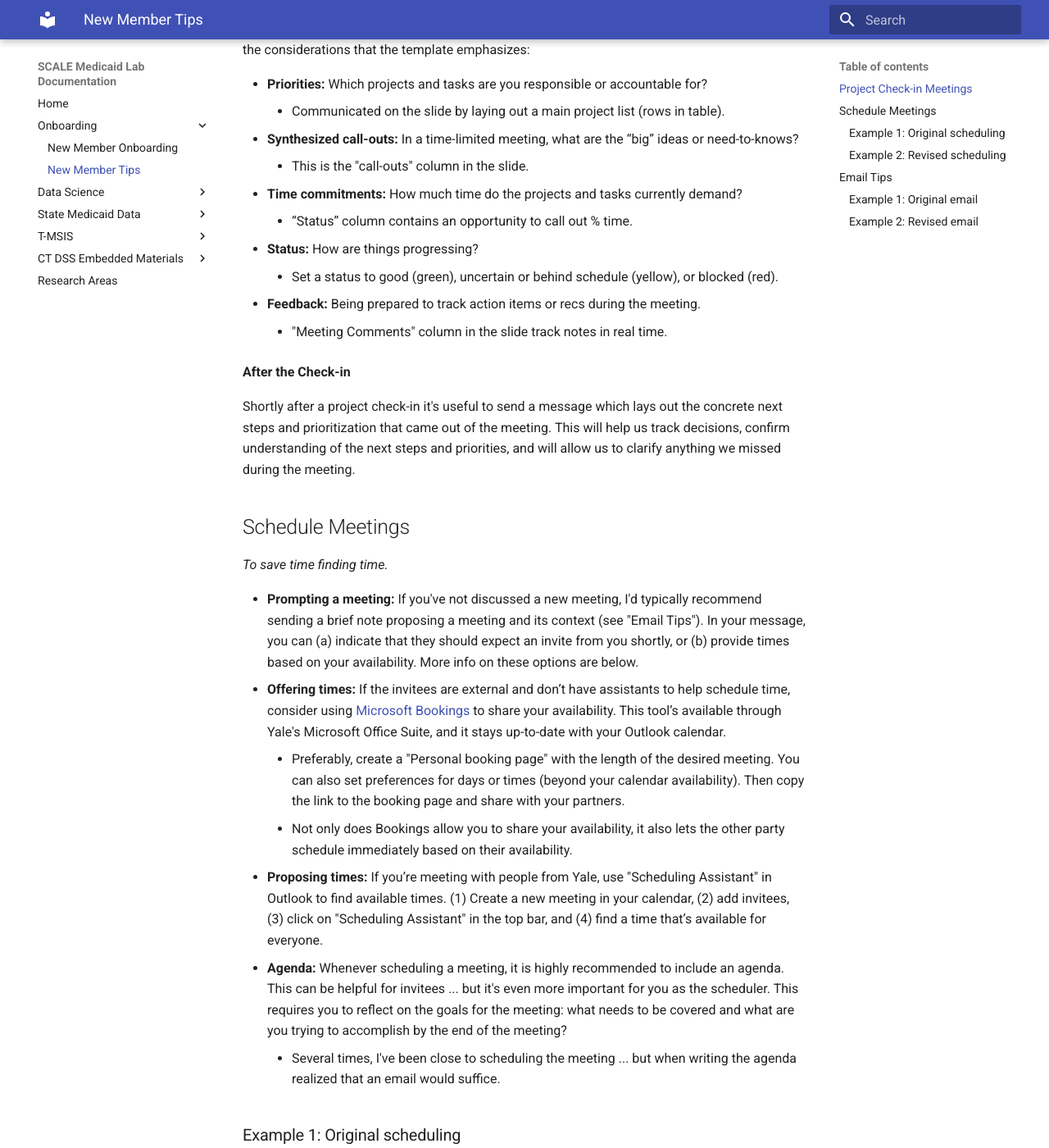
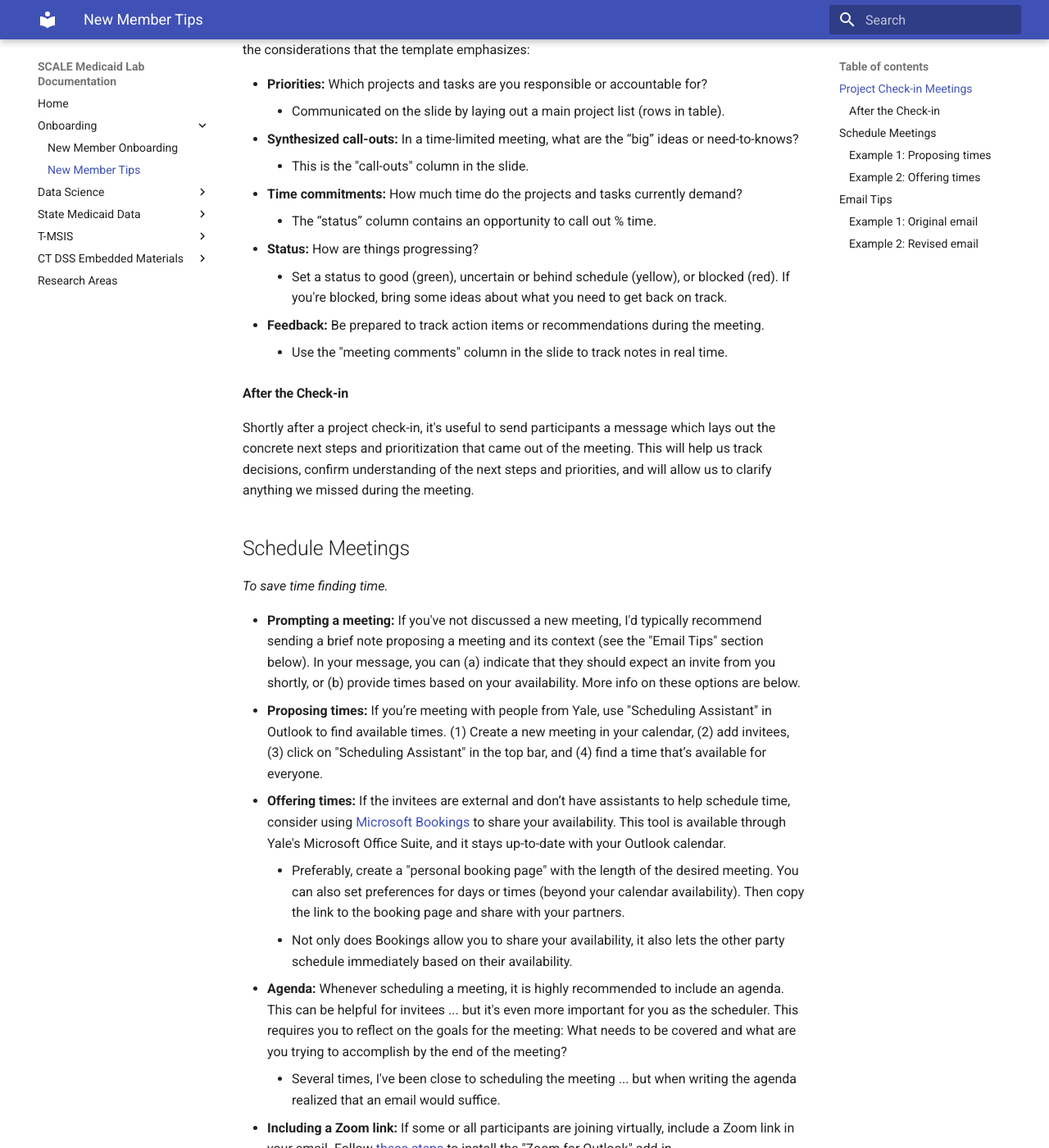
Before and after one commit to Yale-Medicaid/Documentation, an MkDocs documentation site: the page built from docs/onboarding/new_member_tips.md, in a window 1280 px wide and 1400 px high, scrolled down 629 px. Shown: the whole window at 82% size. Built offline with MkDocs 1.6.1 and Material for MkDocs 9.7.7, drawn with Linux system fonts in a browser that asks for light colours; some of the changed text lies outside the part shown.

Commit message:
small wording changes

```diff
--- a/docs/onboarding/new_member_tips.md
+++ b/docs/onboarding/new_member_tips.md
@@ -17,48 +17,41 @@
 - **Synthesized call-outs:** In a time-limited meeting, what are the “big” ideas or need-to-knows?
 	- This is the "call-outs" column in the slide.
 - **Time commitments:** How much time do the projects and tasks currently demand?
-	- “Status” column contains an opportunity to call out % time.
+	- The “status” column contains an opportunity to call out % time.
 - **Status:** How are things progressing?
-	- Set a status to good (green), uncertain or behind schedule (yellow), or blocked (red).
-- **Feedback:** Being prepared to track action items or recs during the meeting.
-	- "Meeting Comments" column in the slide track notes in real time.
+	- Set a status to good (green), uncertain or behind schedule (yellow), or blocked (red). If you're blocked, bring some ideas about what you need to get back on track.
+- **Feedback:** Be prepared to track action items or recommendations during the meeting.
+	- Use the "meeting comments" column in the slide to track notes in real time.
 
-**After the Check-in**
+#### After the Check-in
 
-Shortly after a project check-in it's useful to send a message which lays out the concrete next steps and prioritization that came out of the meeting. This will help us track decisions, confirm understanding of the next steps and priorities, and will allow us to clarify anything we missed during the meeting.
+Shortly after a project check-in, it's useful to send participants a message which lays out the concrete next steps and prioritization that came out of the meeting. This will help us track decisions, confirm understanding of the next steps and priorities, and will allow us to clarify anything we missed during the meeting.
 
 
 ## Schedule Meetings
 
 *To save time finding time.*
 
-- **Prompting a meeting:** If you've not discussed a new meeting, I'd typically recommend sending a brief note proposing a meeting and its context (see "Email Tips"). In your message, you can (a) indicate that they should expect an invite from you shortly, or (b) provide times based on your availability. More info on these options are below.
-- **Offering times:** If the invitees are external and don’t have assistants to help schedule time, consider using [Microsoft Bookings](https://outlook.office.com/bookings/homepage) to share your availability. This tool’s available through Yale's Microsoft Office Suite, and it stays up-to-date with your Outlook calendar.
-	- Preferably, create a "Personal booking page" with the length of the desired meeting. You can also set preferences for days or times (beyond your calendar availability). Then copy the link to the booking page and share with your partners.
+- **Prompting a meeting:** If you've not discussed a new meeting, I'd typically recommend sending a brief note proposing a meeting and its context (see the "Email Tips" section below). In your message, you can (a) indicate that they should expect an invite from you shortly, or (b) provide times based on your availability. More info on these options are below.
+- **Proposing times:** If you’re meeting with people from Yale, use "Scheduling Assistant" in Outlook to find available times. (1) Create a new meeting in your calendar, (2) add invitees, (3) click on "Scheduling Assistant" in the top bar, and (4) find a time that’s available for everyone.
+- **Offering times:** If the invitees are external and don’t have assistants to help schedule time, consider using [Microsoft Bookings](https://outlook.office.com/bookings/homepage) to share your availability. This tool is available through Yale's Microsoft Office Suite, and it stays up-to-date with your Outlook calendar.
+	- Preferably, create a "personal booking page" with the length of the desired meeting. You can also set preferences for days or times (beyond your calendar availability). Then copy the link to the booking page and share with your partners.
 	- Not only does Bookings allow you to share your availability, it also lets the other party schedule immediately based on their availability.
-- **Proposing times:** If you’re meeting with people from Yale, use "Scheduling Assistant" in Outlook to find available times. (1) Create a new meeting in your calendar, (2) add invitees, (3) click on "Scheduling Assistant" in the top bar, and (4) find a time that’s available for everyone.
-- **Agenda:** Whenever scheduling a meeting, it is highly recommended to include an agenda. This can be helpful for invitees ... but it's even more important for you as the scheduler. This requires you to reflect on the goals for the meeting: what needs to be covered and what are you trying to accomplish by the end of the meeting?
+- **Agenda:** Whenever scheduling a meeting, it is highly recommended to include an agenda. This can be helpful for invitees ... but it's even more important for you as the scheduler. This requires you to reflect on the goals for the meeting: What needs to be covered and what are you trying to accomplish by the end of the meeting?
 	- Several times, I've been close to scheduling the meeting ... but when writing the agenda realized that an email would suffice.
+- **Including a Zoom link:** If some or all participants are joining virtually, include a Zoom link in your email. Follow [these steps](https://support.zoom.com/hc/en/article?id=zm_kb&sysparm_article=KB0062420) to install the "Zoom for Outlook" add-in.
 
-### Example 1: Original scheduling
+### Example 1: Proposing times
 
 > Hi team,
 >
-> We discussed needing additional time on Thursday or Friday to chat before the big deadline. Just let me know which times work for you all, then I can send a Zoom link.
->
-> Thanks!
-> Lab_Staff
-
-### Example 2: Revised scheduling
-
-> Hi team,
->
-> Based on everyone's availability, it looks like this time might work well on Thursday. Let me know if you'd prefer a different time.
+> Based on everyone's availability, it looks like _[this time]_ might work well on Thursday. Let me know if you'd prefer a different time.
 >
 > Please find the agenda and Zoom link below.
 >
 > Thanks!
-> Lab_Staff
+>
+> [Your name]
 >
 > ***Agenda***
 >
@@ -66,18 +59,28 @@
 > - Create timeline to finalize draft
 > - Delegate remaining tasks
 
+### Example 2: Offering times
+
+> Hi team,
+>
+> We discussed needing additional time on Thursday or Friday to chat before the big deadline. I'm available _[your availability]_. Just let me know which times work for you all, then I can send a Zoom link.
+>
+> Thanks!
+>
+> [Your name]
+
 ## Email Tips
 
 *This checklist aims to improve team communication … and help you get responses quicker!*
 
 - **Context:** Briefly (1-2 sentences) reintroduce the project or task if recipients have not recently discussed the matter
-- **Intent:** Make explicit the goal of the message - request, question, or FYI
+- **Intent:** Make explicit the goal of the message — request, question, or FYI
 	- For requests, if there are multiple email recipients involved in different aspects of the request, specify what is requested from each individual (e.g., tag "@" each requestee)
 - **Timeline:** If needed, state whether a response is urgent or not and propose a timeline to resolve requests or questions (while being courteous of others' priorities and availability!)
-- **Proposals:** Whenever raising complexities or barriers, present potential solutions that the team might consider. These likely belong in the postscript section (see "Details"). Note the proposal doesn't need to be perfect; for example, if you don’t have enough context to provide a resolution, you might propose meeting with someone to gather more information as a next step.
+- **Proposals:** Whenever raising complexities or barriers, present potential solutions that the team might consider. These likely belong in the postscript section (see "details"). The proposal doesn't need to be perfect; for example, if you don’t have enough context to provide a resolution, you might propose meeting with someone to gather more information as a next step.
 - **Attachments:** Specify any attachments (sometimes by name if there are multiple files).
 	- If possible (e.g., internal emails with non-sensitive documents), opt to link to a centralized document in Google Drive or Dropbox rather than sending flat files.
-- **Details:** For any additional info beyond the core components above, create a separate postscript section after your signature. This helps recipients (1) first understand what’s needed, then (2) refer back to the postscript when setting aside time to address the need.
+- **Details:** For any additional info beyond the core components above, create a separate postscript section after your signature. This helps recipients (a) first understand what’s needed, then (b) refer back to the postscript when setting aside time to address the need.
 
 ### Example 1: Original email
 
```
Also changed, not shown: other parts of docs/onboarding/new_member_tips.md (+5 -3 lines).
